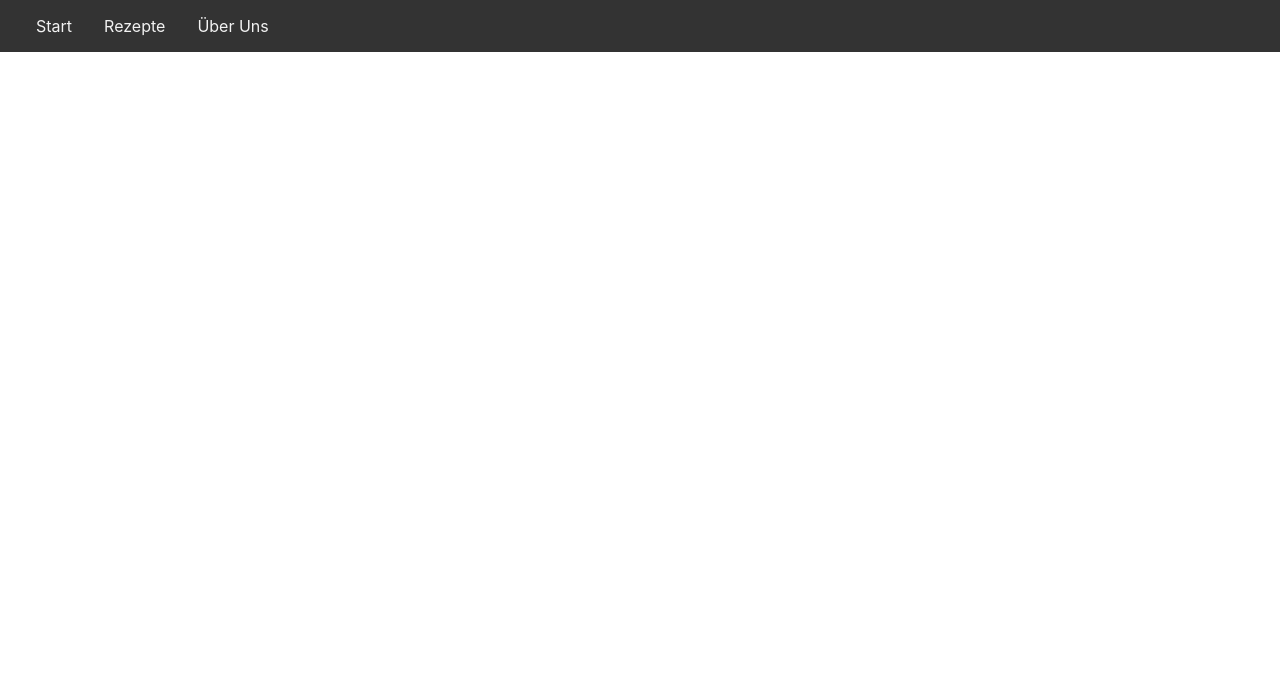
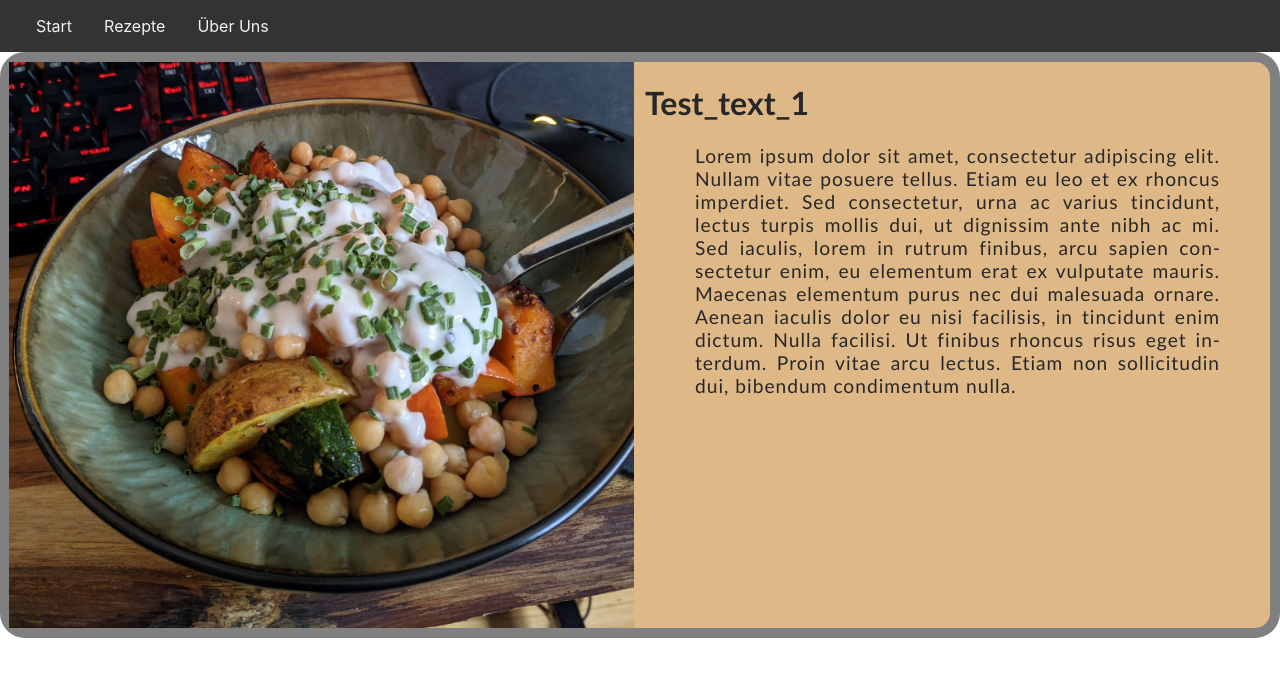
Before and after one commit to Lassejb/react-foodblog, a React (Create React App) app: page /recipes/single_post/0 in a window 1280 px wide. Shown: the top 676 px of the page. Built offline with nearby package versions, Linux system fonts and the light colour scheme.

Commit message:
url id now working

```diff
--- a/src/App.js
+++ b/src/App.js
@@ -1,12 +1,10 @@
-import React from 'react';
-import { BrowserRouter as Router, Route, Routes } from 'react-router-dom';
-import Navbar from './components/navbar/Navbar';
-import Overview from './components/overview/Overview';
-import Single_post from './components/single_post/Single_post';
-import AboutUs from './components/aboutus/AboutUs';
-import Recipes from './components/recipes/Recipes';
-import Zutatenliste from "./components/Zutatenliste/Zutatenliste";
-
+import React from "react";
+import { BrowserRouter as Router, Route, Routes } from "react-router-dom";
+import Navbar from "./components/navbar/Navbar";
+import Overview from "./components/overview/Overview";
+import Single_post from "./components/single_post/Single_post";
+import AboutUs from "./components/aboutus/AboutUs";
+import Recipes from "./components/recipes/Recipes";
 
 function App() {
   return (
@@ -17,11 +15,9 @@ function App() {
           <Route path="/" element={<Overview />} />
           <Route path="/recipes" element={<Recipes />} />
           <Route path="/about-us" element={<AboutUs />} />
-          <Route path="/recipes/single_post" element={<Single_post />} />
+          <Route path="/recipes/single_post/:id" element={<Single_post />} />
         </Routes>
-        <h1 className ="max-w-xl m-auto bg-organge-100 mt-20">
-
-        </h1>
+        <h1 className="max-w-xl m-auto bg-organge-100 mt-20"></h1>
       </div>
     </Router>
   );
--- a/src/components/recipes/Recipes.jsx
+++ b/src/components/recipes/Recipes.jsx
@@ -1,6 +1,6 @@
-import React from 'react';
-import { Link } from 'react-router-dom';
-import './Recipes.css';
+import React from "react";
+import { Link } from "react-router-dom";
+import "./Recipes.css";
 
 const Recipes = () => {
   return (
@@ -9,11 +9,14 @@ const Recipes = () => {
       <p className="recipes-content">
         Hier sind einige köstliche Rezepte, die du ausprobieren kannst!
       </p>
-            <Link to="/recipes/single_post/">
+      <Link to="/recipes/single_post/0">
         <button className="btn">Zu den Rezepten</button>
+      </Link>
+      <Link to="/recipes/single_post/1">
+        <button className="btn">Zu den Rezepten 2</button>
       </Link>
     </div>
   );
-}
+};
 
 export default Recipes;
--- a/src/components/single_post/Single_post.jsx
+++ b/src/components/single_post/Single_post.jsx
@@ -1,14 +1,15 @@
-import React from 'react'
+import * as React from "react";
 import "./Single_post.css";
+import { useParams } from "react-router-dom";
+
+import Zutatenliste from "../Zutatenliste/Zutatenliste";
+import Zubereitung from "../Zubereitung/Zubereitung";
 
 import placeholder_image from "../../assets/placeholder.jpg";
 import jsonData from "../../assets/text.json";
 
-const recipeTitle = jsonData[1].title;
-const recipeText = jsonData[1].content;
-
-
 export default function Single_post() {
+  const { id } = useParams();
   return (
     <div className="Single_post">
       <div className="single_post_Box">
@@ -16,10 +17,8 @@ export default function Single_post() {
           <img src={placeholder_image} alt="" className="single_post_Image" />
         </div>
         <div>
-          <h1 className="single_post_title">{recipeTitle}</h1>
-          <p className="single_post_text">
-            {recipeText}
-          </p>
+          <h1 className="single_post_title">{jsonData[id].title}</h1>
+          <p className="single_post_text">{jsonData[id].content}</p>
         </div>
       </div>
     </div>
```
Lines whose indentation alone changed are shown as unchanged.
